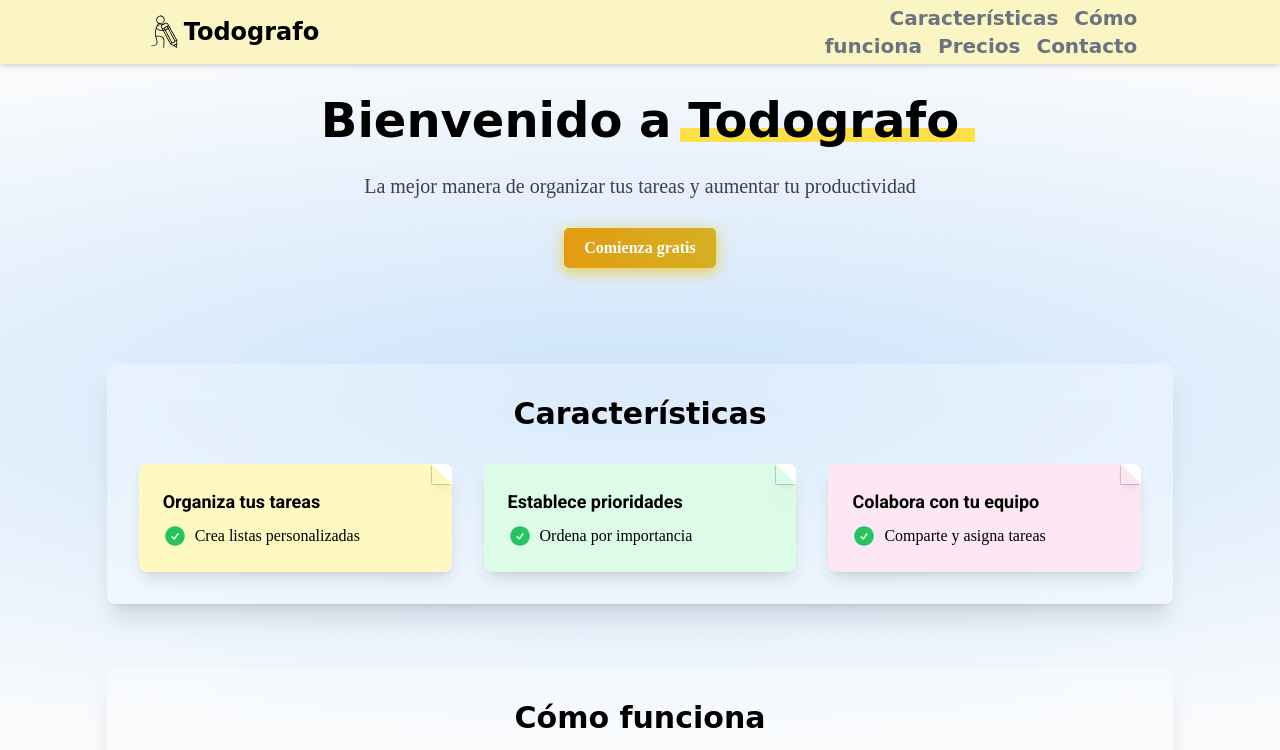
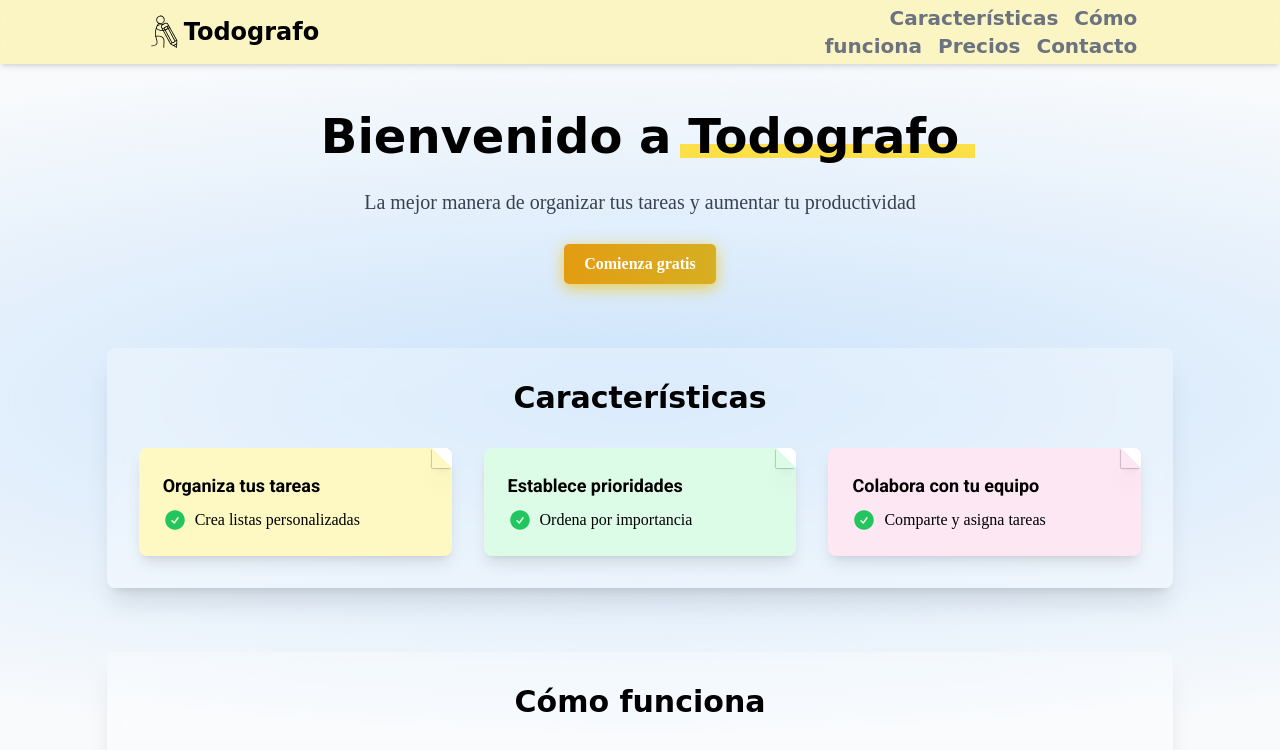
Before and after one commit to LautaRB/Todo-list-Front, a React (Vite) app: page / in a window 1280 px wide. Shown: the top 750 px of the page. Built offline with nearby package versions, Linux system fonts and the light colour scheme; a web font is replaced by a local one.

Commit message:
Fix del background y margenes

```diff
--- a/src/Components/HeroSection/HeroSection.tsx
+++ b/src/Components/HeroSection/HeroSection.tsx
@@ -1,5 +1,5 @@
 export const HeroSection = () => (
-	<section className="text-center space-y-7 py-8 mt-16">
+	<section className="text-center space-y-7 mt-28">
 		<h1 className="text-5xl mb-4 font-heading">
 			Bienvenido a <span className="highlighted relative">Todografo</span>
 		</h1>
--- a/src/Pages/Landing.tsx
+++ b/src/Pages/Landing.tsx
@@ -5,7 +5,7 @@ import { Pricing as PricingSection } from '@components/Pricing/Pricing';
 
 export const Landing = () => {
 	return (
-		<div className="space-y-16 w-11/12 lg:w-5/6 m-auto">
+		<div className="space-y-16 w-11/12 lg:w-5/6 mb-16 m-auto">
 			<HeroSection />
 			<FeaturesSection />
 			<HowWorksSection />
--- a/tailwind.config.js
+++ b/tailwind.config.js
@@ -27,6 +27,9 @@ export default {
 		'bg-indigo-100',
 		'after:border-b-indigo-100',
 		'after:border-l-indigo-100',
+		'background-main',
+		'background-error',
+		'background-login',
 	],
 
 	theme: {
```
